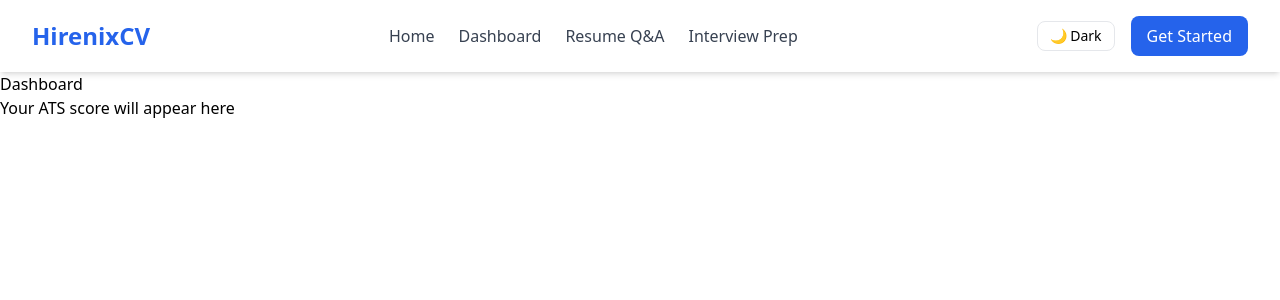
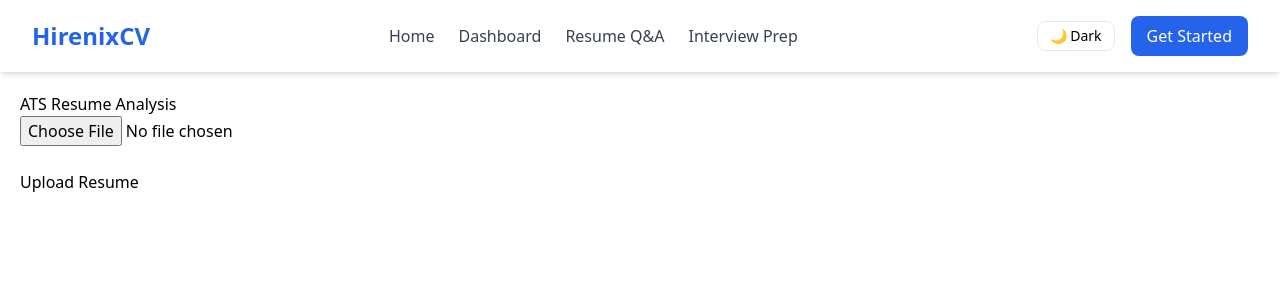
Before and after one commit to bitwise-arnesh/hirenixcv, a React (Vite) app in the folder client/: page /dashboard in a window 1280 px wide. Shown: the top 300 px of the page. Built offline with nearby package versions, Linux system fonts and the light colour scheme.

Commit message:
Added ATS suggestions feature (frontend + backend)

```diff
--- a/client/src/pages/Dashboard.jsx
+++ b/client/src/pages/Dashboard.jsx
@@ -1,8 +1,73 @@
+import { useState } from "react";
+
 function Dashboard() {
+  const [file, setFile] = useState(null);
+  const [score, setScore] = useState(null);
+  const [suggestions, setSuggestions] = useState([]);
+
+  const handleUpload = async () => {
+    if (!file) {
+      alert("Please select a file");
+      return;
+    }
+
+    const formData = new FormData();
+    formData.append("file", file);
+
+    try {
+      const res = await fetch("http://127.0.0.1:8000/api/resume/upload", {
+        method: "POST",
+        body: formData,
+      });
+
+      if (!res.ok) {
+        throw new Error("Failed to upload");
+      }
+
+      const data = await res.json();
+
+      setScore(data.score);
+      setSuggestions(data.suggestions || []);
+    } catch (error) {
+      console.error(error);
+      alert("Error uploading file");
+    }
+  };
+
   return (
-    <div>
-      <h1>Dashboard</h1>
-      <p>Your ATS score will appear here</p>
+    <div style={{ padding: "20px" }}>
+      <h1>ATS Resume Analysis</h1>
+
+      <input
+        type="file"
+        accept=".pdf"
+        onChange={(e) => setFile(e.target.files[0])}
+      />
+
+      <br /><br />
+
+      <button onClick={handleUpload}>
+        Upload Resume
+      </button>
+
+      {/* Score */}
+      {score !== null && (
+        <div>
+          <h2>ATS Score: {score}</h2>
+        </div>
+      )}
+
+      {/* Suggestions */}
+      {suggestions.length > 0 && (
+        <div>
+          <h3>Suggestions:</h3>
+          <ul>
+            {suggestions.map((s, index) => (
+              <li key={index}>{s}</li>
+            ))}
+          </ul>
+        </div>
+      )}
     </div>
   );
 }
```
Also changed, not shown: 1 other file (tests, documents, lock files or other folders).
